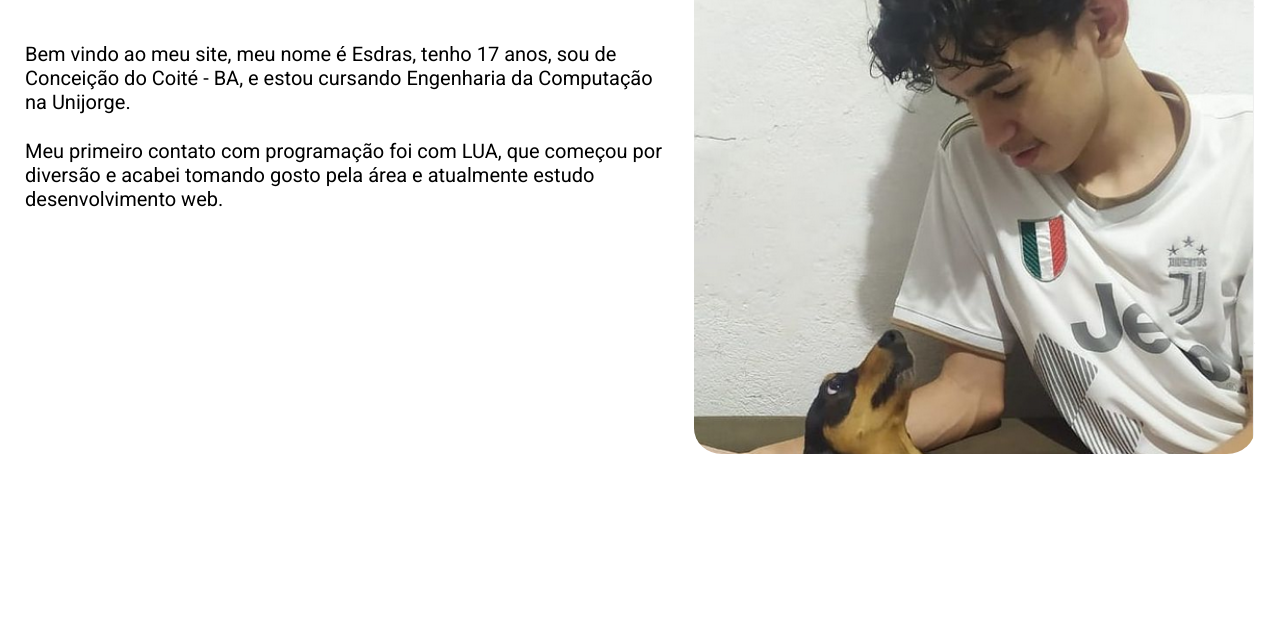
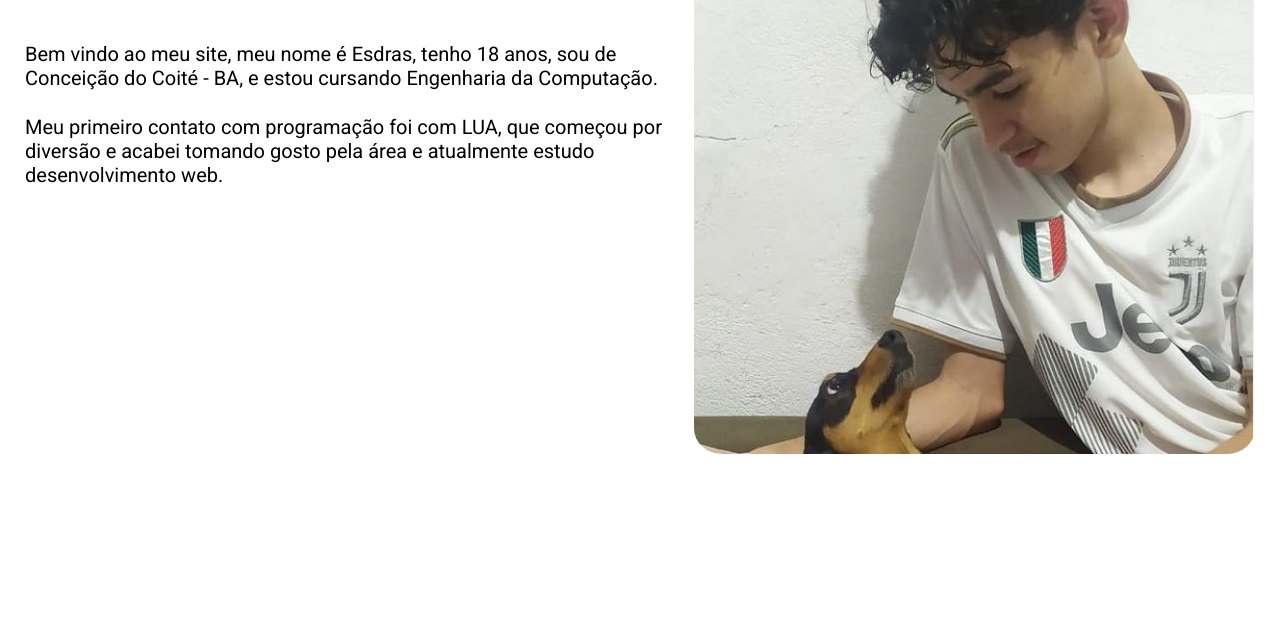
Before and after one commit to EsdrasAslc/meu-site, a plain HTML site: page index.html in a window 1280 px wide. Shown: the part 146-767 px from the top of the page. Drawn offline with Linux system fonts and the light colour scheme.

Commit message:
Add function for auto age update

```diff
--- a/assets/js/dark-mode.js
+++ b/assets/js/dark-mode.js
@@ -86,3 +86,31 @@ function whiteMode() {
         value.classList.remove('darkText-3');
     }
 }
+
+function getAge () {
+    const nowDate = new Date();
+    const bornDate = new Date("August 21, 2005")
+    const showAge = document.querySelector('#age');
+    let birthday
+    let age
+
+    console.log(bornDate)
+
+    if (nowDate.getMonth() < 7 && nowDate.getDay() < 21) {
+        birthday = false;
+    } else if (nowDate.getMonth() === 7 && nowDate.getDate() < 21 ) {
+        birthday = false;
+    } else if (nowDate.getMonth() > 7 ) {
+        birthday = true;
+    }
+
+    if (birthday) {
+      age = nowDate.getFullYear() - bornDate.getFullYear()
+    } else {
+      age = nowDate.getFullYear() - bornDate.getFullYear() -1
+    }
+
+    showAge.innerHTML = `${age}`
+}
+
+getAge();
--- a/index.html
+++ b/index.html
@@ -23,7 +23,7 @@
         <section id="inicio">
             <article>
                 <h1> Quem é Esdras Carneiro? </h1>
-                <p> Bem vindo ao meu site, meu nome é Esdras, tenho 17 anos, sou de Conceição do Coité - BA, e estou cursando Engenharia da Computação na Unijorge. </p>
+                <p> Bem vindo ao meu site, meu nome é Esdras, tenho <span id="age"></span> anos, sou de Conceição do Coité - BA, e estou cursando Engenharia da Computação. </p>
                 <p class="seg-p">Meu primeiro contato com programação
                     foi
                     com LUA, que começou por diversão e acabei tomando gosto pela área e atualmente estudo
```
